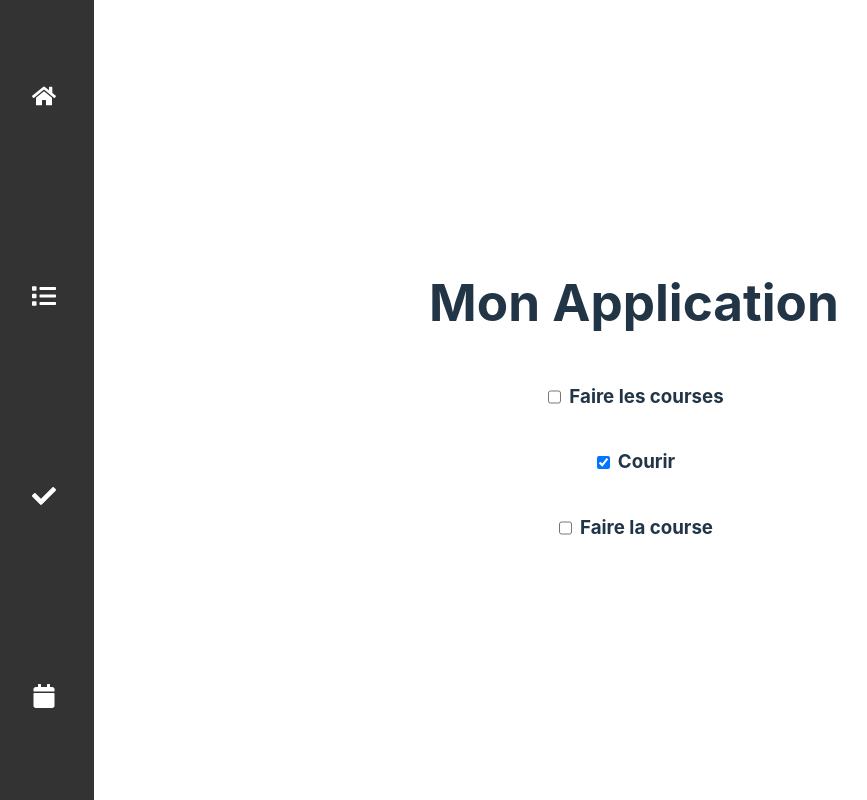
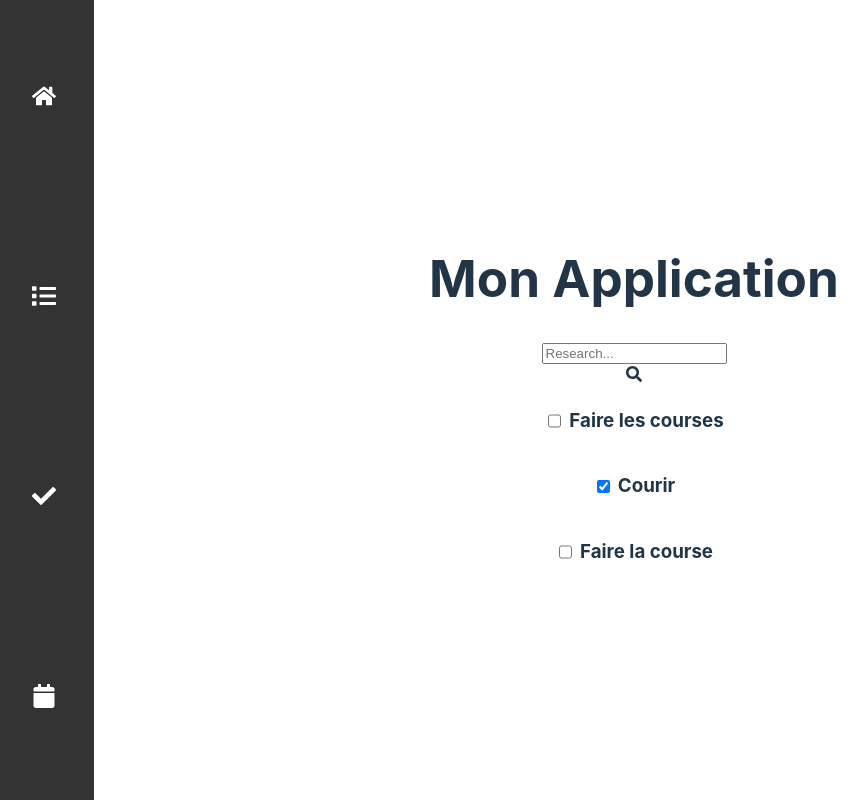
Before and after one commit to GuaisClement/TodoApp, a React (Vite) app: page / in a window 1280 px wide. Both pictures are taken after a click on the element 50 px from the left and 300 px from the top of the page. Shown: the whole page, without its empty margins (6-873 px from the left). Built offline with nearby package versions, Linux system fonts and the light colour scheme.

Commit message:
add SearchBar

```diff
--- a/src/App.tsx
+++ b/src/App.tsx
@@ -1,7 +1,7 @@
 import React, { useState } from 'react';
 import './App.css';
 import Taskbar from './header/Taskbar';
-import TaskList from './TaskList/TaskList';
+import TaskList from './taskList/TaskList';
 
 function App() {
   const [activeView, setActiveView] = useState('home');
--- a/src/TaskList/TaskList.tsx
+++ b/src/TaskList/TaskList.tsx
@@ -1,5 +1,6 @@
 import Task from "../list/task/Task";
 import {TaskModel} from "../model/task-model";
+import SearchBar from "./filter/SearchBar";
 
 const Data: TaskModel[] = [
   {
@@ -30,6 +31,9 @@ function TaskList() {
 
     return (
         <div>
+          <div>
+            <SearchBar></SearchBar>
+          </div>
           {Data.map((value: TaskModel) => (
             <article key={value.id}>
               <Task
--- /dev/null
+++ b/src/TaskList/filter/SearchBar.css
@@ -0,0 +1,17 @@
+.searchInputs {
+  display: flex;
+  align-items: center;
+
+
+  input {
+    margin-right: 5px; /* Add some spacing between input and icon */
+  }
+  .searchIcon {
+      cursor: pointer;
+      transition: background-color 0.3s;
+    }
+
+    .searchIcon:hover {
+      background-color: #555;
+    }
+}
--- /dev/null
+++ b/src/TaskList/filter/SearchBar.tsx
@@ -0,0 +1,32 @@
+import { useState, ChangeEvent  } from 'react';
+import { FaSearch } from 'react-icons/fa';
+
+const SearchBar = () => {
+  const [wordEntered, setWordEntered] = useState('');
+
+  const handleFilter = (event: ChangeEvent<HTMLInputElement>) => {
+    setWordEntered(event.target.value);
+    // Additional logic for filtering can be added here if needed
+  };
+
+  const clearInput = () => {
+    setWordEntered('');
+  };
+
+  return (
+    <div className="searchInputs">
+      <input
+        type="text"
+        placeholder="Research..."
+        value={wordEntered}
+        onChange={handleFilter}
+        // ref={inputRef}
+      />
+      <div className="searchIcon">
+        <FaSearch onClick={clearInput} />
+      </div>
+    </div>
+  );
+};
+
+export default SearchBar;
```
